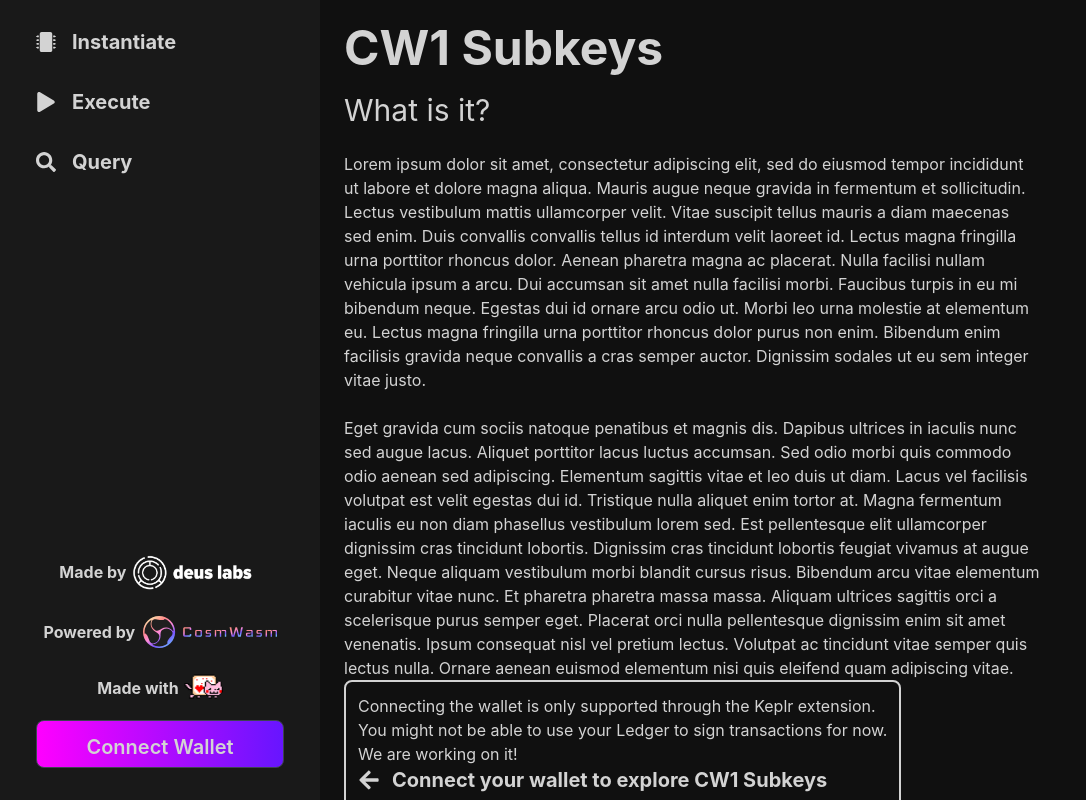
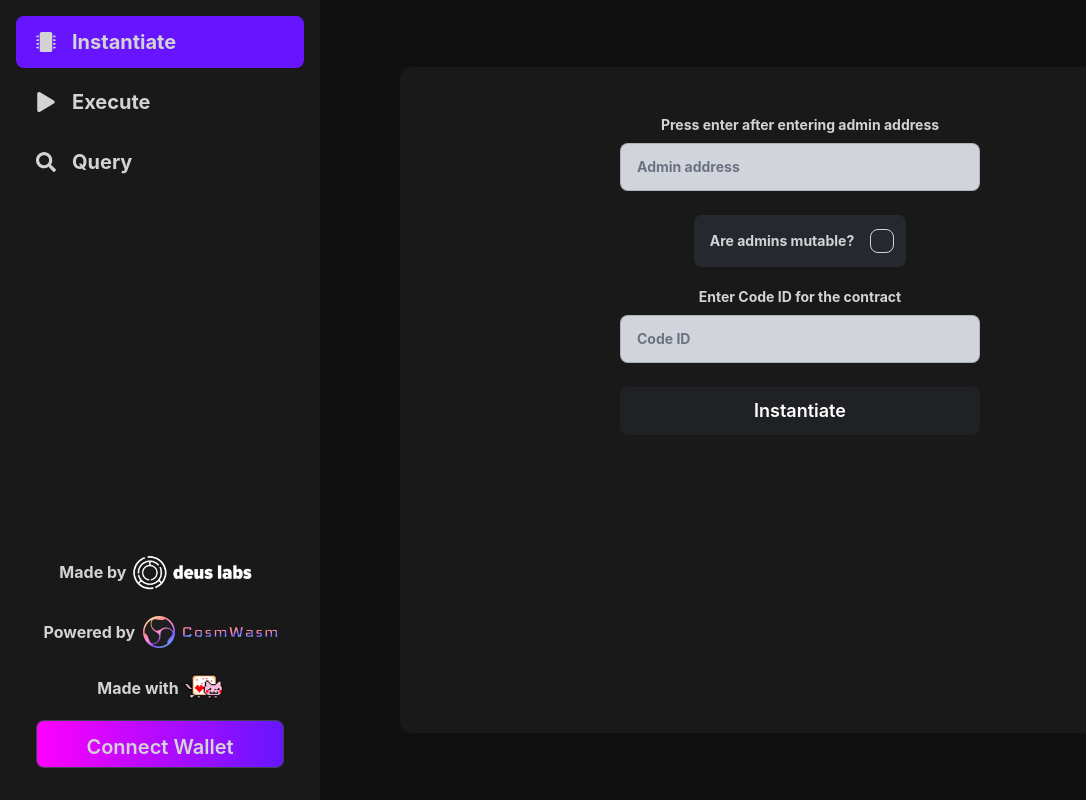
Before and after one commit to deus-labs/cw1-subkeys-dapp, a React (Create React App) app: page /instantiate in a window 1280 px wide. Before the commit this address led to /. Shown: the whole page, without its empty margins (0-1086 px from the left). Built offline with nearby package versions, Linux system fonts and the light colour scheme.

Commit message:
Remove protected switch and move wallet address

```diff
--- a/src/App.tsx
+++ b/src/App.tsx
@@ -1,4 +1,9 @@
-import { BrowserRouter as Router, Route, Switch } from "react-router-dom"
+import {
+  BrowserRouter as Router,
+  Route,
+  Switch,
+  Redirect,
+} from "react-router-dom"
 import { ToastContainer } from "react-toastify"
 import { WalletProvider } from "./services/wallet"
 import { ContractsProvider } from "./contracts"
@@ -8,7 +13,7 @@ import {
   instantiatePath,
   queryPath /* contractPath */,
 } from "./routes"
-import { ProtectedSwitch } from "./routes/ProtectedSwitch"
+// import { ProtectedSwitch } from "./routes/ProtectedSwitch"
 import Welcome from "./pages/Welcome"
 // import Contract from "./pages/Contract"
 import Instantiate from "./pages/Instantiate"
@@ -24,8 +29,15 @@ const App = (): JSX.Element => {
           <PageLayout>
             <Switch>
               <Route exact path="/" component={Welcome} />
-              <ProtectedSwitch>
-                {/* <Route exact path={`/${contractPath}`} component={Contract} /> */}
+              <Route
+                exact
+                path={`/${instantiatePath}`}
+                component={Instantiate}
+              />
+              <Route exact path={`/${executePath}`} component={Execute} />
+              <Route exact path={`/${queryPath}`} component={Query} />
+              {/* <ProtectedSwitch>
+                <Route exact path={`/${contractPath}`} component={Contract} />
                 <Route
                   exact
                   path={`/${instantiatePath}`}
@@ -33,7 +45,8 @@ const App = (): JSX.Element => {
                 />
                 <Route exact path={`/${executePath}`} component={Execute} />
                 <Route exact path={`/${queryPath}`} component={Query} />
-              </ProtectedSwitch>
+              </ProtectedSwitch> */}
+              <Redirect to="/" />
             </Switch>
           </PageLayout>
         </Router>
--- a/src/components/Button.tsx
+++ b/src/components/Button.tsx
@@ -1,3 +1,5 @@
+import { useWallet } from "src/services/wallet"
+
 interface ButtonProps {
   onClick: () => void
   className?: string
@@ -11,12 +13,16 @@ const Button = ({
   loading = false,
   text,
 }: ButtonProps): JSX.Element => {
+  const wallet = useWallet()
+
   return (
     <button
       onClick={onClick}
       className={`btn ${
         loading ? "loading" : ""
       } capitalize ${className} w-3/6 text-lg`}
+      disabled={!wallet.initialized}
+      style={{ color: "white" }}
     >
       {!loading && text}
     </button>
--- a/src/components/Sidebar.tsx
+++ b/src/components/Sidebar.tsx
@@ -33,8 +33,6 @@ const Sidebar = ({ content }: SidebarProps): JSX.Element => {
     if (initialized) disconnect()
     else connect()
   }
-
-  console.log(location)
 
   return (
     <div className="shadow bg-deus-dark drawer drawer-mobile h-full w-screen">
--- a/src/components/WalletAddress.tsx
+++ b/src/components/WalletAddress.tsx
@@ -4,7 +4,7 @@ const WalletAddress = (): JSX.Element => {
   const wallet = useWallet()
 
   return (
-    <div className="flex justify-center text-lg font-bold items-center">
+    <div className="flex justify-center text-lg font-bold items-center bg-gray-800 rounded-lg p-2 px-5 text-deus-text">
       Your wallet address: {wallet.address}
     </div>
   )
--- a/src/layout/Section.tsx
+++ b/src/layout/Section.tsx
@@ -1,9 +1,19 @@
+import WalletAddress from "src/components/WalletAddress"
+import { useWallet } from "src/services/wallet"
+
 const Section = ({ children }: any): JSX.Element => {
+  const wallet = useWallet()
+
   return (
-    <div className="w-full h-full flex items-center justify-center overflow-hidden">
+    <div className="w-full h-full flex items-center justify-center overflow-hidden relative">
       <div className="text-deus-text h-5/6 w-5/6 p-10 bg-deus-gray rounded-xl overflow-auto">
         {children}
       </div>
+      {wallet.initialized && (
+        <div className="absolute top-10">
+          <WalletAddress />
+        </div>
+      )}
     </div>
   )
 }
--- a/src/pages/Execute/index.tsx
+++ b/src/pages/Execute/index.tsx
@@ -6,7 +6,6 @@ import DecreaseAllowace from "./DecreaseAllowace"
 import UpdateAdmins from "./UpdateAdmins"
 import FreezeAdmins from "./FreezeAdmins"
 import SetPermissions from "./SetPermissions"
-import WalletAddress from "src/components/WalletAddress"
 import ContractAddress from "src/components/ContractAddress"
 import Dropdown from "src/components/Dropdown"
 
@@ -24,7 +23,6 @@ const Execute = (): JSX.Element => {
 
   return (
     <SectionLayout>
-      <WalletAddress />
       <ContractAddress />
       <br />
       <Dropdown
--- a/src/pages/Instantiate.tsx
+++ b/src/pages/Instantiate.tsx
@@ -5,7 +5,6 @@ import { errorToast } from "src/utils"
 import TextInput from "src/components/TextInput"
 import PrettyPrint from "src/components/PrettyPrint"
 import Checkbox from "src/components/Checkbox"
-import WalletAddress from "src/components/WalletAddress"
 import Button from "src/components/Button"
 import TransactionHash from "src/components/TransactionHash"
 
@@ -59,8 +58,6 @@ const Instantiate = (): JSX.Element => {
 
   return (
     <SectionLayout>
-      <WalletAddress />
-      <br />
       <div className="form-control items-center">
         <TextInput
           placeholder="Admin address"
--- a/src/pages/Query/index.tsx
+++ b/src/pages/Query/index.tsx
@@ -6,7 +6,6 @@ import Allowances from "./Allowances"
 import AllPermissions from "./AllPermissions"
 import Permissions from "./Permissions"
 import CanExecute from "./CanExecute"
-import WalletAddress from "src/components/WalletAddress"
 import ContractAddress from "src/components/ContractAddress"
 import Dropdown from "src/components/Dropdown"
 
@@ -24,7 +23,6 @@ const Query = (): JSX.Element => {
 
   return (
     <SectionLayout>
-      <WalletAddress />
       <ContractAddress />
       <br />
       <Dropdown
```
